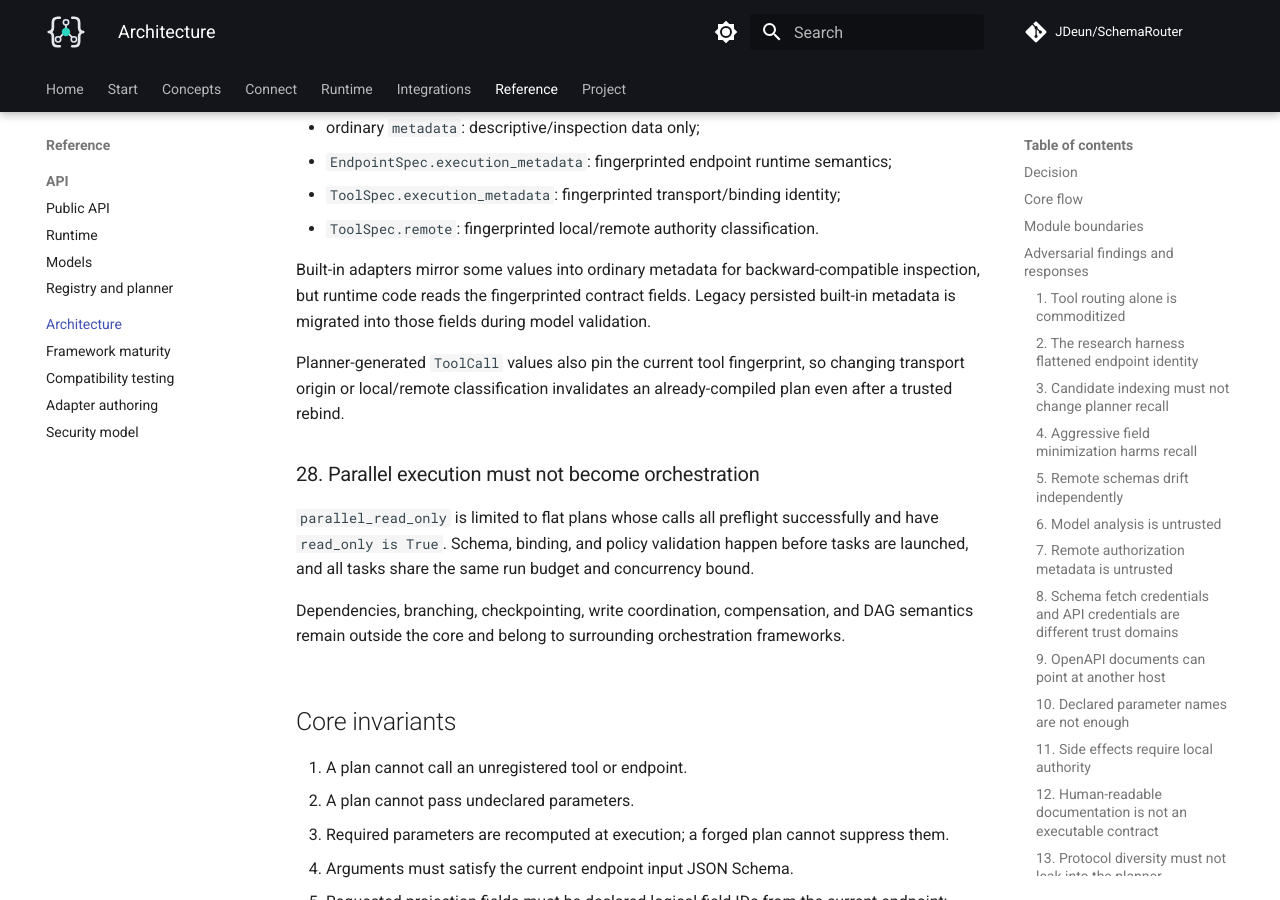
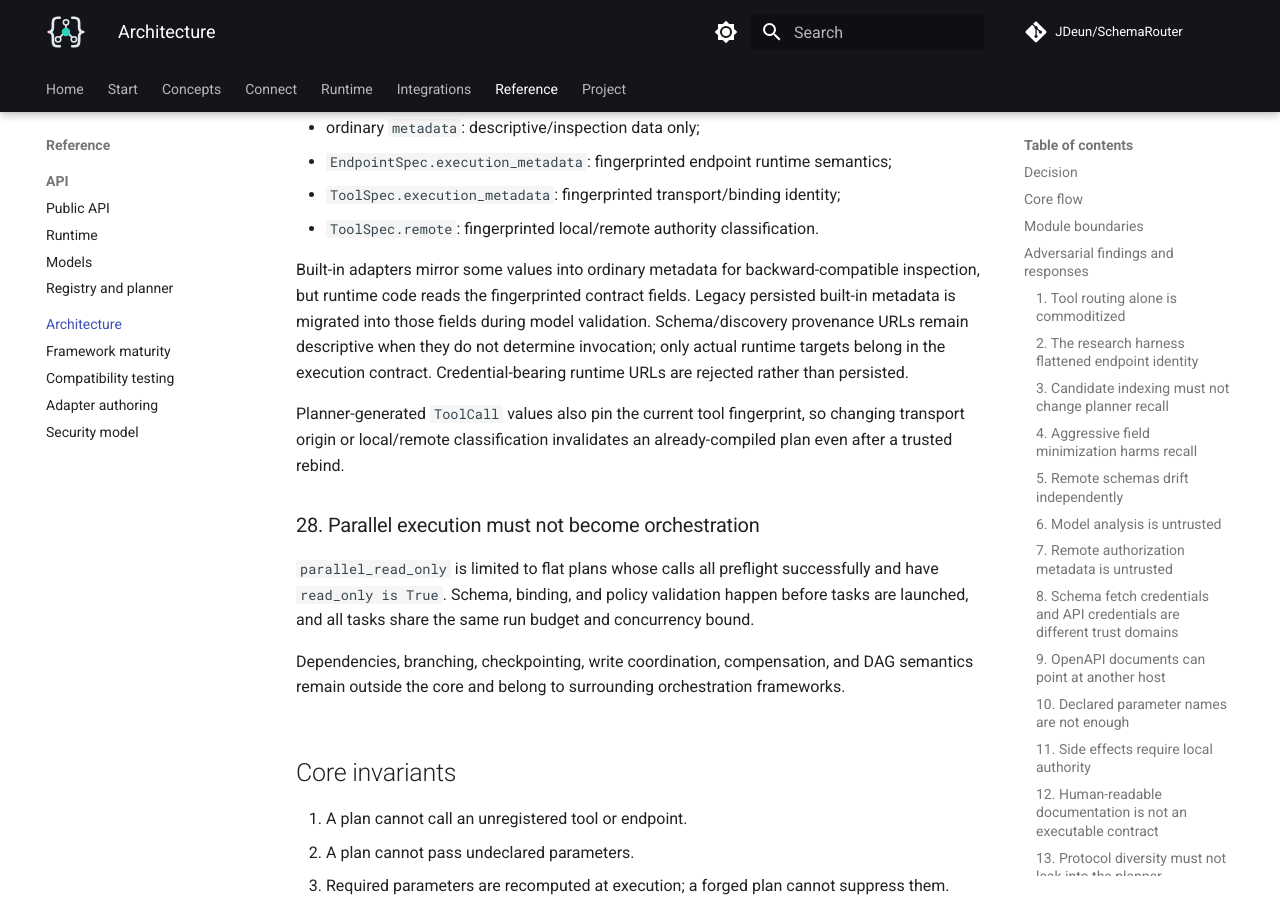
Before and after one commit to JDeun/SchemaRouter, an MkDocs documentation site: the page built from docs/architecture.md, in a window 1280 px wide and 900 px high, scrolled down 7020 px. Built offline with MkDocs 1.6.1 and Material for MkDocs 9.7.7, drawn with Linux system fonts in a browser that asks for light colours; comment, search, counter and statistics services are not loaded; some of the changed text lies outside the part shown.

Commit message:
docs: record URL identity and redaction hardening

```diff
--- a/docs/architecture.md
+++ b/docs/architecture.md
@@ -276,7 +276,9 @@ SchemaRouter therefore separates:
 
 Built-in adapters mirror some values into ordinary metadata for backward-compatible inspection, but
 runtime code reads the fingerprinted contract fields. Legacy persisted built-in metadata is migrated
-into those fields during model validation.
+into those fields during model validation. Schema/discovery provenance URLs remain descriptive when
+they do not determine invocation; only actual runtime targets belong in the execution contract.
+Credential-bearing runtime URLs are rejected rather than persisted.
 
 Planner-generated `ToolCall` values also pin the current tool fingerprint, so changing transport
 origin or local/remote classification invalidates an already-compiled plan even after a trusted
```
Also changed, not shown: other parts of docs/architecture.md (+1 -1 lines).
